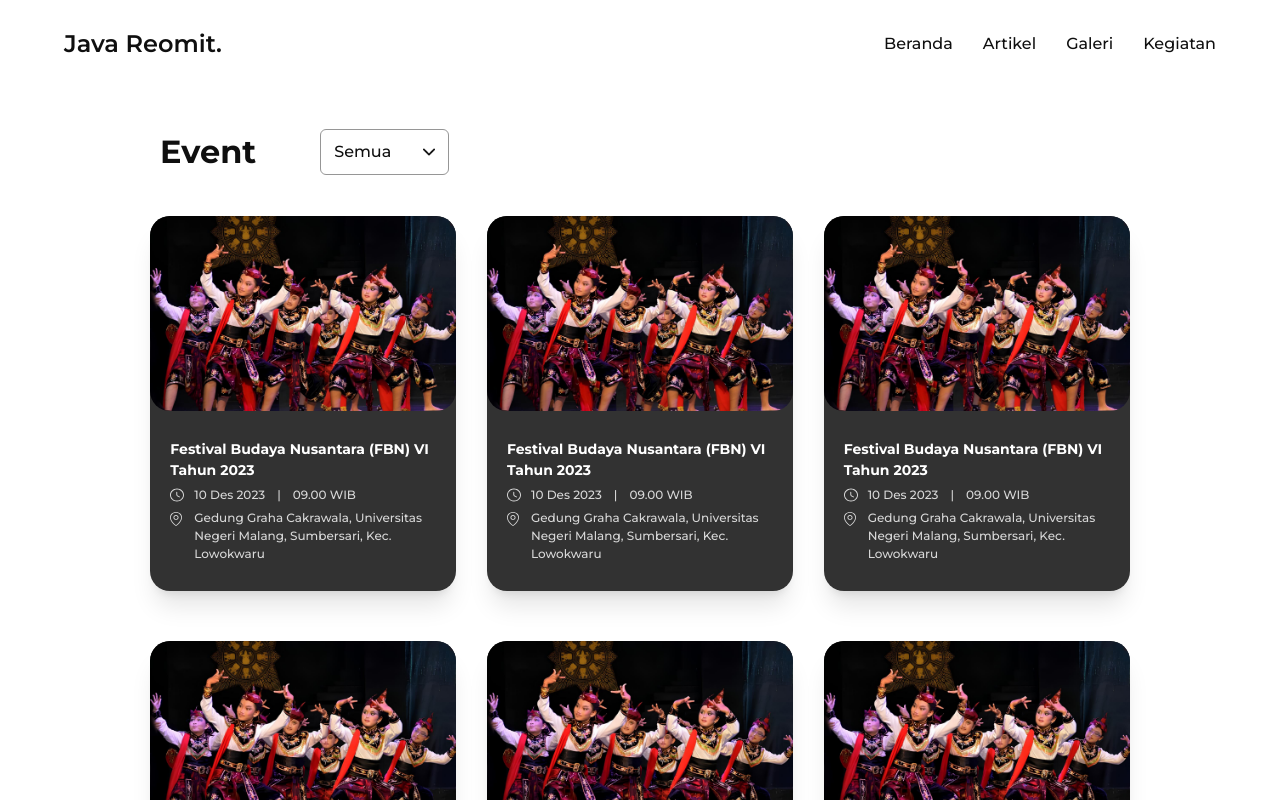
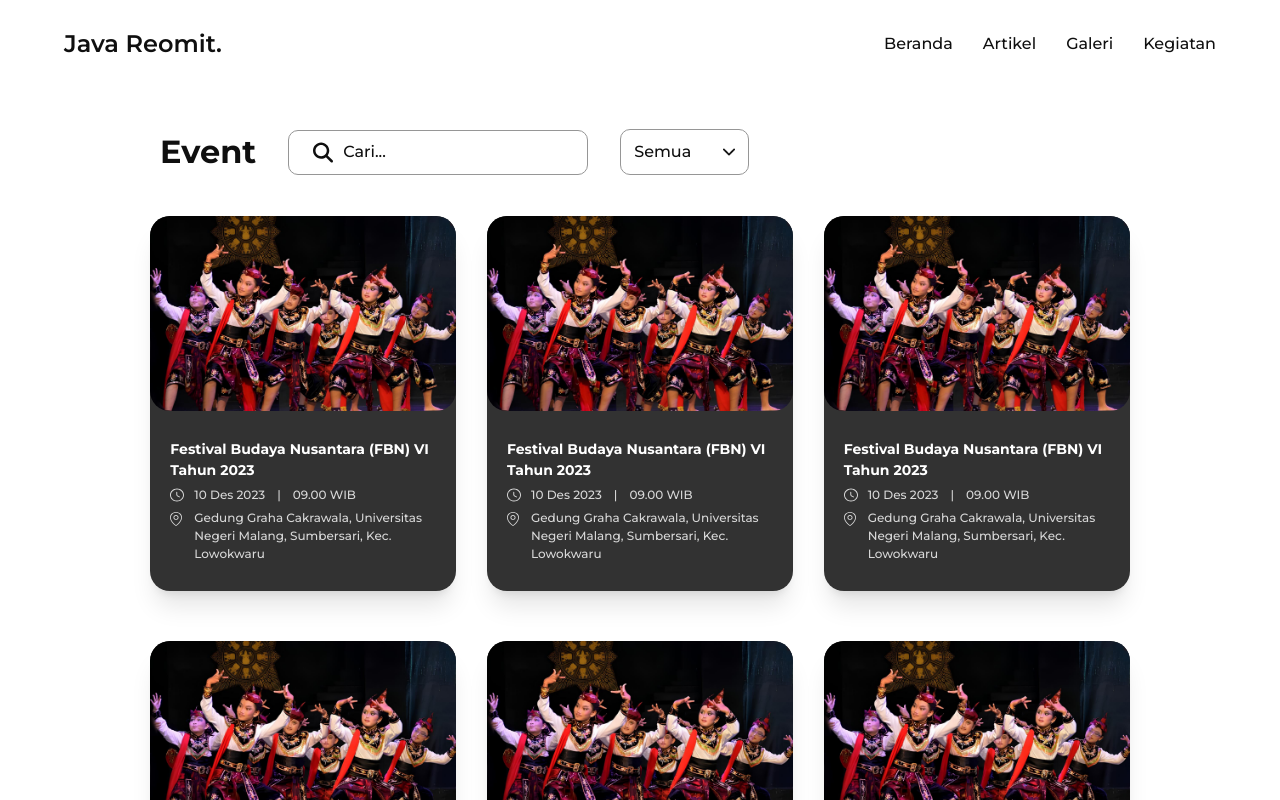
Before and after one commit to hmdnu/java-reomit, a Next.js app: page /kegiatan in a window 1280 px wide. Shown: the top 800 px of the page. Built offline with nearby package versions, Linux system fonts and the light colour scheme.

Commit message:
feat: adding searchbar

```diff
--- a/app/kegiatan/page.tsx
+++ b/app/kegiatan/page.tsx
@@ -1,4 +1,4 @@
-import { FilterDropdownEvent, EventCard } from "@/components";
+import { FilterDropdownEvent, EventCard, SearchBarEvent } from "@/components";
 import { eventCard } from "@/constant";
 
 export const metadata = {
@@ -9,9 +9,9 @@ export default function page() {
   return (
     <section className="mt-32 w-[75%] m-auto">
       <div>
-        <div className="text-fontPrimary flex gap-16 items-center">
+        <div className="text-fontPrimary flex gap-[32px] items-center">
           <h1 className="text-h2 font-bold ">Event</h1>
-          {/* dropdown */}
+          <SearchBarEvent />
           <FilterDropdownEvent />
         </div>
 
--- /dev/null
+++ b/components/SearchBar.tsx
@@ -0,0 +1,19 @@
+"use client";
+import { search } from "@/public";
+import Image from "next/image";
+
+export default function SearchBarEvent() {
+  return (
+    <form
+      onSubmit={(e) => e.preventDefault()}
+      className="flex gap-[10px] border rounded-[10px] border-fontSecondary w-[300px] h-[45px] items-center px-[24px] py-[18px]"
+    >
+      <Image src={search} alt="search" width={20} />
+      <input
+        type="text"
+        className="text-h5 font-medium rounded-none outline-none placeholder:text-fontPrimary"
+        placeholder="Cari..."
+      />
+    </form>
+  );
+}
--- a/components/index.ts
+++ b/components/index.ts
@@ -12,6 +12,7 @@ import Gallery from "./galeriPage/Gallery";
 import Nav from "./Nav";
 import QuoteHomepage from "./homePage/QuoteHomepage";
 import AsideEventDetail from "./kegiatanPage/AsideEventDetail";
+import SearchBarEvent from "./SearchBar";
 
 export {
   ArticleCard,
@@ -28,4 +29,5 @@ export {
   Nav,
   AsideEventDetail,
   QuoteHomepage,
+  SearchBarEvent,
 };
--- a/components/kegiatanPage/FilterDropdownEvent.tsx
+++ b/components/kegiatanPage/FilterDropdownEvent.tsx
@@ -27,7 +27,7 @@ export default function FilterDropdownEvent() {
         <button
           id="drop-btn"
           onClick={() => isDropDown((prev) => !prev)}
-          className="border rounded-[6px] border-fontSecondary font-medium text-h5 px-[13px] py-[10px] flex gap-8 items-center"
+          className="border rounded-[10px] border-fontSecondary font-medium text-h5 px-[13px] py-[10px] flex gap-8 items-center"
         >
           Semua
           <Image
--- a/public/index.ts
+++ b/public/index.ts
@@ -30,6 +30,7 @@ import kedukBeji from "./images/keduk-beji.jpeg";
 import larungSembonyo from "./images/larung-sembonyo.webp";
 
 import hamburger from "./icons/hamburger.svg";
+import search from "./icons/search.svg";
 
 export {
   carousel1,
@@ -59,4 +60,5 @@ export {
   location,
   iconLink,
   hamburger,
+  search,
 };
```
Also changed, not shown: public/icons/search.svg (added).
